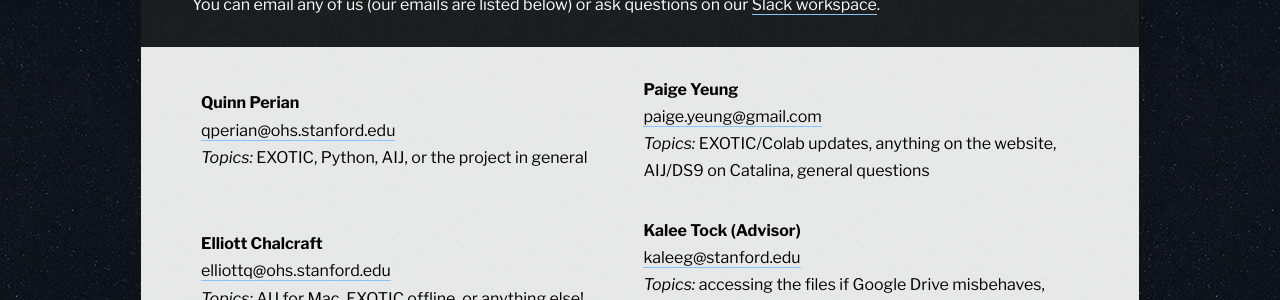
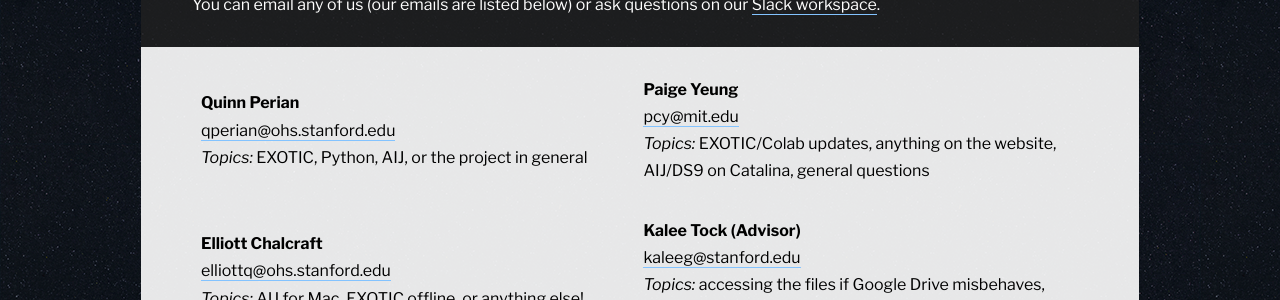
Before and after one commit to paigeyeung/exoplanetresearchworkshop, a Jekyll site: the page built from contact.md, in a window 1280 px wide. Shown: the part 256-556 px from the top of the page. Built offline with Jekyll 4.4.1, drawn with Linux system fonts in a browser that asks for light colours; some web fonts are replaced.

Commit message:
Update Paige email + Zoom

```diff
--- a/_config.yml
+++ b/_config.yml
@@ -10,8 +10,8 @@ contacts:
     zoom_url: https://stanford.zoom.us/my/quinnperian
     topics: EXOTIC, Python, AIJ, or the project in general
   - name: Paige Yeung
-    email: paige.yeung@gmail.com
-    zoom_url: https://stanford.zoom.us/my/pyeung
+    email: pcy@mit.edu
+    zoom_url: https://mit.zoom.us/my/paige.y
     topics: EXOTIC/Colab updates, anything on the website, AIJ/DS9 on Catalina, general questions
   - name: Elliott Chalcraft
     email: elliottq@ohs.stanford.edu
```
